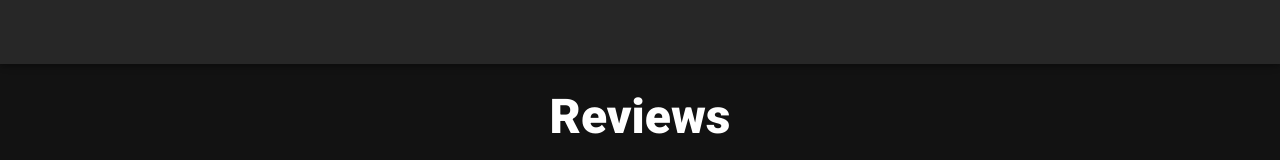
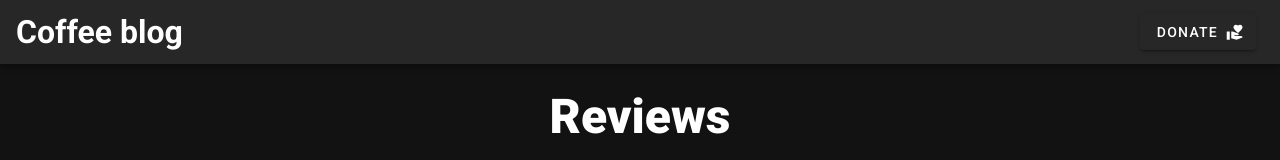
Before and after one commit to LErnandes/coffee-review-frontend, a Vue app: page /reviews in a window 1280 px wide. Shown: the top 160 px of the page. Built offline with nearby package versions, Linux system fonts and the light colour scheme.

Commit message:
Adding donate modal to app bar

```diff
--- a/src/App.vue
+++ b/src/App.vue
@@ -1,9 +1,38 @@
 <template>
   <v-app>
-    <v-app-bar
-      app
-      v-if="haveBar"
-    >
+    <v-app-bar app v-if="haveBar">
+      <h1>Coffee blog</h1>
+
+      <v-spacer></v-spacer>
+
+      <v-dialog v-model="dialog" width="500">
+        <template v-slot:activator="{ on, attrs }">
+          <v-btn class="ma-2 white--text" v-bind="attrs" v-on="on">
+            DONATE
+            <v-icon right dark> mdi-hand-heart </v-icon>
+          </v-btn>
+        </template>
+
+        <v-card>
+          <v-card-title>
+            <span class="display-1 font-weight-black">Donation methods</span>
+          </v-card-title>
+
+          <v-card-text class="mt-3">
+            <div class="mt-7" v-for="(method, i) of donateMethods" :key="i">
+              <h1>{{ method.name }}</h1>
+              <span>{{ method.code }}</span>
+            </div>
+          </v-card-text>
+
+          <v-divider></v-divider>
+
+          <v-card-actions>
+            <v-spacer></v-spacer>
+            <v-btn color="primary" text @click="dialog = false"> DONE <v-icon>mdi-party-popper</v-icon> </v-btn>
+          </v-card-actions>
+        </v-card>
+      </v-dialog>
     </v-app-bar>
 
     <v-main>
@@ -14,17 +43,29 @@
 
 <script>
 export default {
-  title: 'Coffee Blog',
+  title: "Coffee Blog",
   name: "App",
 
   data: () => ({
-    //
+    dialog: false,
+    donateMethods: [
+      {
+        id: "123213312",
+        name: "Pix",
+        code: "66a5c991417c863018de5ad31",
+      },
+      {
+        id: "123213312",
+        name: "Pix",
+        code: "66a5c991417c863018de5ad31",
+      },
+    ],
   }),
 
   computed: {
     haveBar() {
       return !["Home"].includes(this.$route.name);
-    }
-  }
+    },
+  },
 };
 </script>
--- a/src/components/Carousel.vue
+++ b/src/components/Carousel.vue
@@ -22,7 +22,7 @@
 export default {
   name: "Carousel",
   props: {
-      items: Array
+    items: Array
   },
 };
 </script>
```
